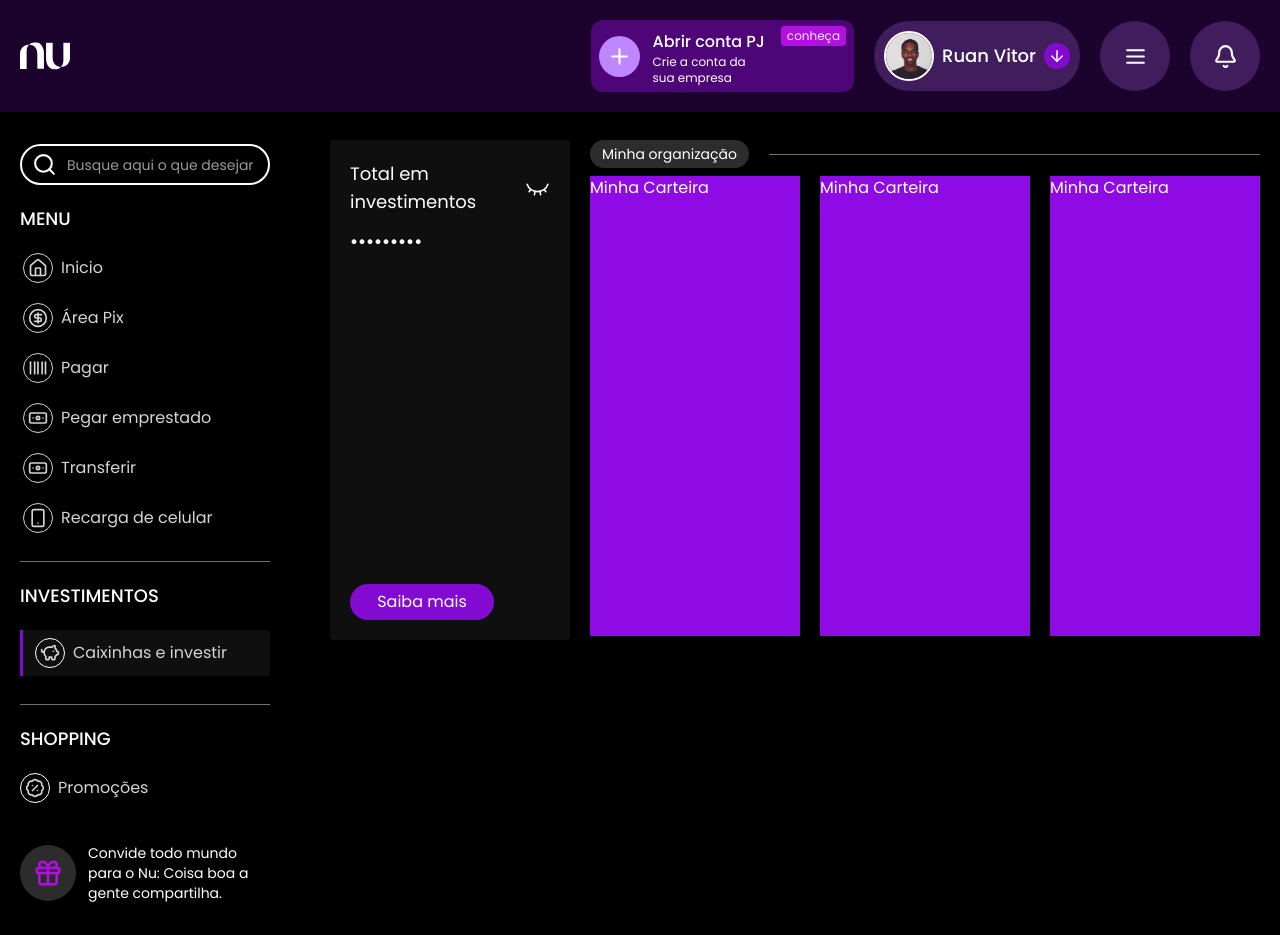
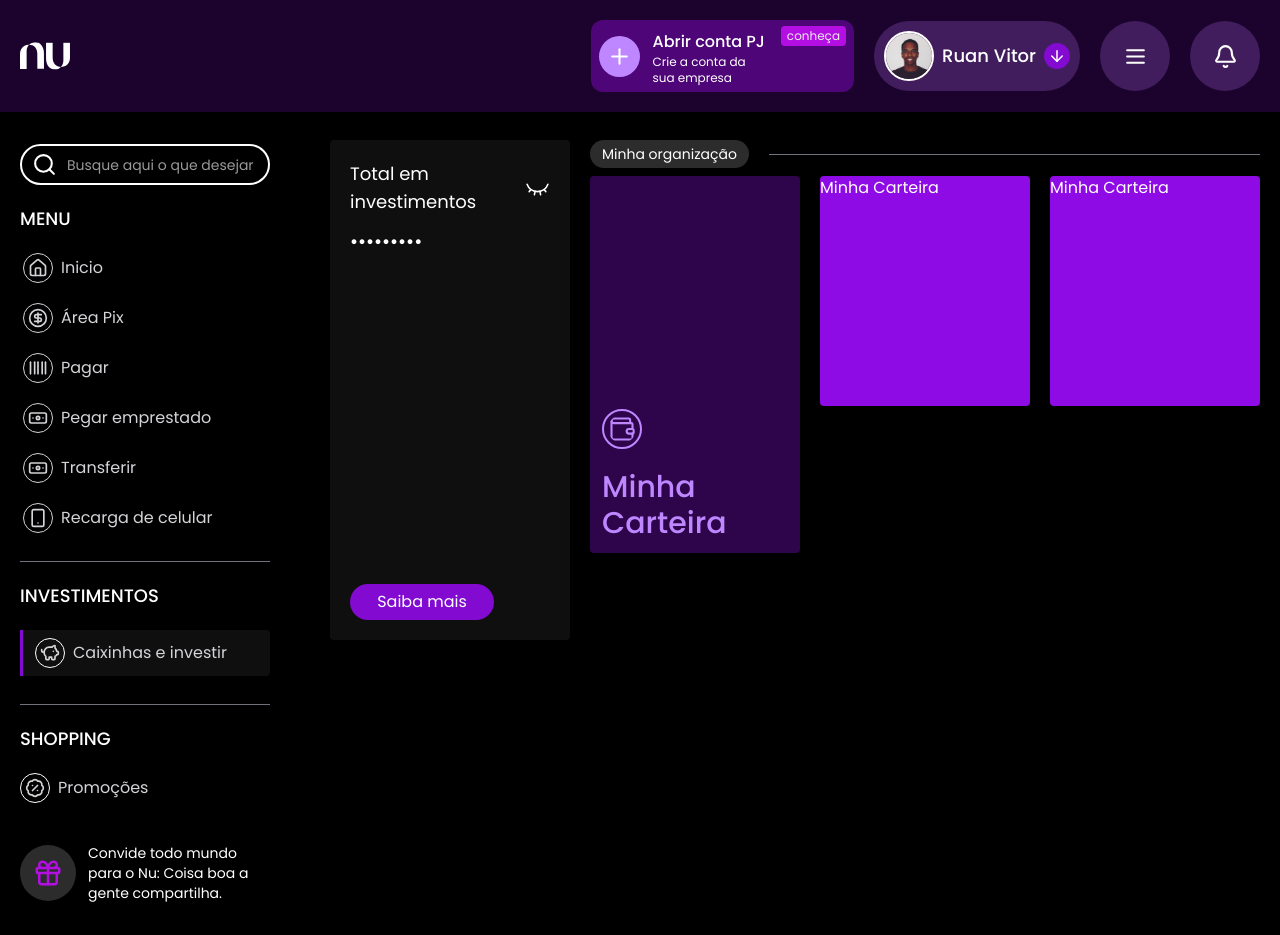
Before and after one commit to RuanDevJs/nubank-desktop, a Next.js app: page /home/caixinha in a window 1280 px wide. Built offline with nearby package versions, Linux system fonts and the light colour scheme.

Commit message:
feature: Trabalhando na página de Caixinha - criando primeiro card 'Minha Carteira'

```diff
--- a/src/app/home/caixinha/page.tsx
+++ b/src/app/home/caixinha/page.tsx
@@ -1,4 +1,4 @@
-import { EyeClosed } from 'lucide-react'
+import { EyeClosed, Wallet } from 'lucide-react'
 import React from 'react'
 
 export default function page() {
@@ -30,13 +30,18 @@
             </span>
           </h2>
           <div className='grid grid-cols-3 gap-5 h-[460px] mt-2'>
-            <div className='bg-[#8F0BE6]'>
+            <div className='h-full'>
+              <div className='bg-[#2E054B] rounded h-[82%] 2xl:px-5 2xl:py-8 p-3 flex items-end justify-start'>
+                <div className='flex flex-col gap-5'>
+                  <Wallet size={40} strokeWidth={1.8} color='#BE87FF' className='border-2 border-[#BE87FF] rounded-full p-1' />
+                  <h3 className='text-[#BE87FF] text-3xl 2xl:text-5xl font-medium'>Minha Carteira</h3>
+                </div>
+              </div>
+            </div>
+            <div className='bg-[#8F0BE6] rounded h-[50%]'>
               <h3>Minha Carteira</h3>
             </div>
-            <div className='bg-[#8F0BE6]'>
-              <h3>Minha Carteira</h3>
-            </div>
-            <div className='bg-[#8F0BE6]'>
+            <div className='bg-[#8F0BE6] rounded h-[50%]'>
               <h3>Minha Carteira</h3>
             </div>
           </div>
```
